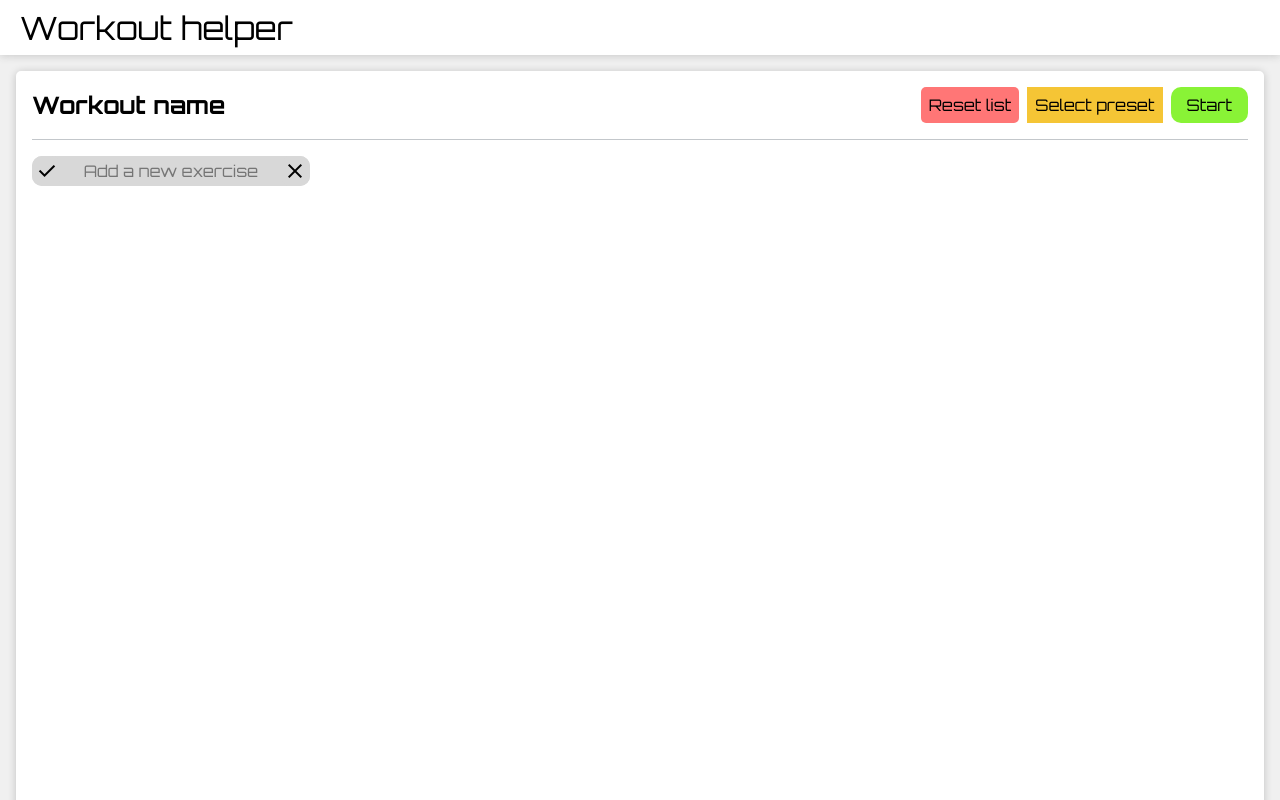
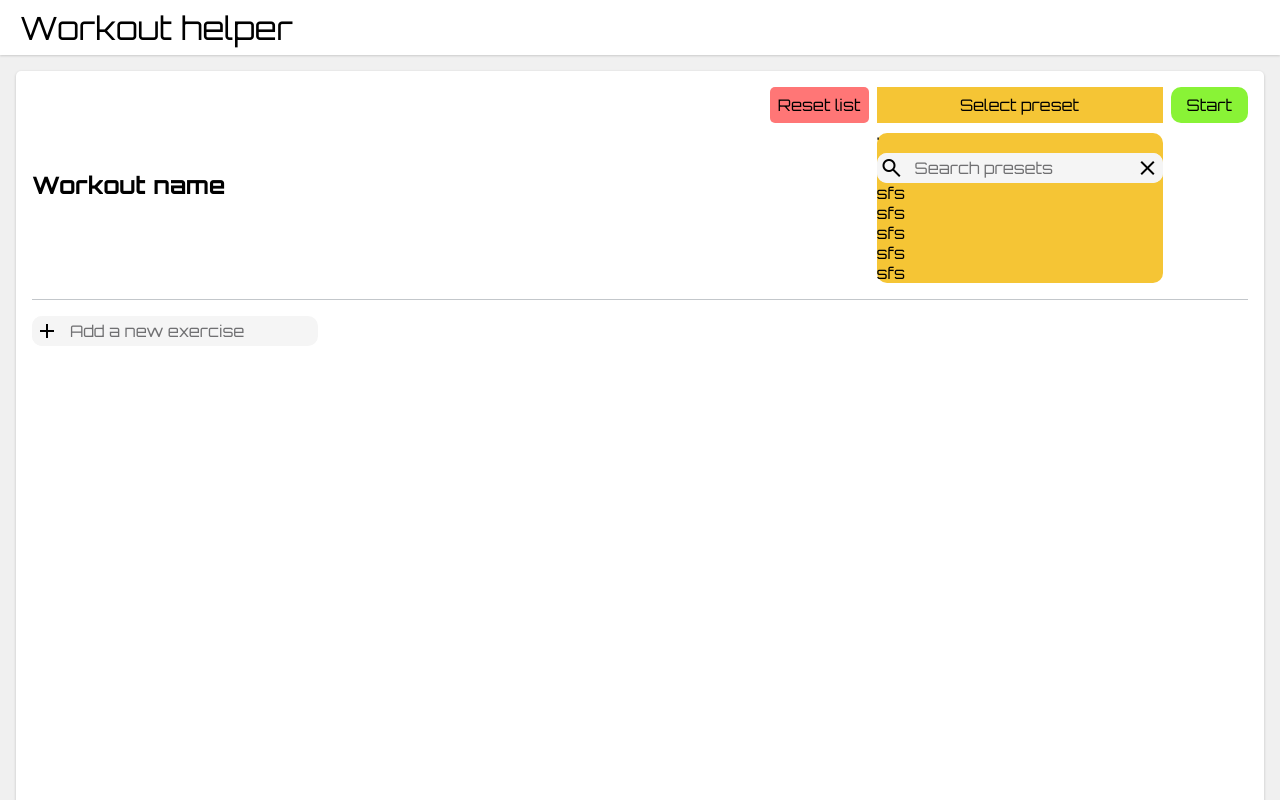
Before and after one commit to lukarantalainen/workout-helper, a website built with Vite: page index.html in a window 1280 px wide. Shown: the top 800 px of the page. Built offline with nearby package versions, Linux system fonts and the light colour scheme.

Commit message:
Added a search box

```diff
--- a/index.html
+++ b/index.html
@@ -56,8 +56,24 @@
                             <div class="search-root">'
 
                                 <div class="search-container" id="search-container">
-                                    <input id="search-field" class="search-field" type="text" autocomplete="off"
-                                        placeholder="Search">
+                                    <form class="input-container" id="search-input-container">
+                                        <div class="input-button-container">
+                                            <button id="search-submit-button" type="submit" class="text-input-button">
+                                                <span id="input-icon" class="material-symbols-outlined">search</span>
+                                            </button>
+                                        </div>
+
+                                        <input id="search-input" class="input-field" placeholder="Search presets"
+                                            autocomplete="off"
+                                            onfocus="inputFocus('search-input-container', 'search-reset-button')"
+                                            onblur="inputBlur('search-input-container', 'search-reset-button')">
+
+                                        <div class="input-button-container">
+                                            <button id="search-reset-button" type="reset" class="text-input-button">
+                                                <span id="input-icon" class="material-symbols-outlined">close</span>
+                                            </button>
+                                        </div>
+                                    </form>
                                 </div>
 
                                 <div class="item-container">
@@ -85,22 +101,27 @@
             </ul>
 
             <div class="input-root">
-                <form id="input-container">
+                <form class="input-container" id="exercise-input-container">
                     <div class="input-button-container">
                         <button id="text-submit-button" type="submit" class="text-input-button"
                             onclick="addExerciseToList(event)">
-                            <span id="input-icon" class="material-symbols-outlined">check</span>
+                            <span id="input-icon" class="material-symbols-outlined">add</span>
                         </button>
                     </div>
+
                     <input id="exercise-name-input" class="input-field" placeholder="Add a new exercise"
-                        autocomplete="off" onfocus="inputFocus()" onblur="inputBlur()">
+                        autocomplete="off" onfocus="inputFocus('exercise-input-container', 'text-reset-button')"
+                        onblur="inputBlur('exercise-input-container', 'text-reset-button')">
+
                     <div class="input-button-container">
-                        <button id="text-reset-button" class="text-input-button" onclick="clearInput()">
+                        <button id="text-reset-button" type="reset" class="text-input-button">
                             <span id="input-icon" class="material-symbols-outlined">close</span>
                         </button>
                     </div>
                 </form>
+
                 <div class="horizontal-shake" id="error-container">
+
                 </div>
             </div>
         </div>
--- a/main.js
+++ b/main.js
@@ -154,16 +154,16 @@ function startExercise() {
     listItems();
 }
 
-function inputFocus() {
-    let container = document.getElementById("input-container");
-    container.style.outline = "2px solid #146eff";
+function inputFocus(container, reset) {
+    let input = document.getElementById(container);
+    input.style.outline = "2px solid #146eff";
+    let resetButton = document.getElementById(reset)
+    resetButton.style.visibility = "visible";
 }
 
-function inputBlur() {
-    let container = document.getElementById("input-container");
-    container.style.outline = "none";
+function inputBlur(container, reset) {
+    let input = document.getElementById(container);
+    input.style.outline = "none";
+    let resetButton = document.getElementById(reset)
+    resetButton.style.visibility = "hidden";
 }
-
-function clearInput() {
-    document.getElementById("exercise-name-input").value = "";
-}
--- a/styles.css
+++ b/styles.css
@@ -29,8 +29,7 @@
        top: 0;
        position: sticky;
        padding: 0 20px;
-       /* border-bottom: solid 1px #c3c7cb; */
-       box-shadow: 0 1px 8px rgba(54, 54, 54, 0.2);
+       box-shadow: 0 1px 2px rgba(54, 54, 54, 0.2);
        background-color: #ffffff70;
        backdrop-filter: blur(10px);
    }
@@ -130,7 +129,10 @@
    }
 
    .select-container {
-       display: none;
+       display: block;
+       background-color: #f5c535;
+       border-radius: 10px;
+       margin-top: 10px;
    }
 
    .select-button-container {
@@ -155,7 +157,7 @@
        padding: 1em;
        background-color: #ffffff;
        border-radius: 5px;
-       box-shadow: 0 1px 8px rgba(0, 0, 0, 0.2);
+       box-shadow: 0 1px 3px rgba(0, 0, 0, 0.2);
    }
 
    .input-root {
@@ -164,7 +166,7 @@
        padding: 1em 0 0 0;
    }
 
-   #input-container {
+   .input-container {
        display: flex;
        align-items: center;
        justify-content: space-between;
@@ -172,11 +174,11 @@
        height: 30px;
        min-width: 0;
        max-width: 300px;
-       background-color: #d8d8d8;
+       background-color: #f5f5f5;
    }
 
    #input-container:hover {
-       filter: brightness(90%);
+       filter: brightness(95%);
    }
 
    .input-button-container {
@@ -187,12 +189,24 @@
        display: flex;
        align-items: center;
        justify-content: center;
-       background-color: #d8d8d8;
+       background-color: #f5f5f5;
        border: none;
        width: 30px;
        height: 100%;
        border-radius: 10px;
        padding: 0;
+   }
+
+   .text-input-button:hover {
+       filter: brightness(95%);
+   }
+
+   .text-input-button:active {
+       filter: brightness(110%);
+   }
+
+   #text-reset-button {
+       visibility: hidden;
    }
 
    .input-field {
@@ -203,16 +217,13 @@
        flex-grow: 1;
        flex-shrink: 1;
        min-width: 0;
-       text-align: center;
+       text-align: left;
+       padding-left: 0.5em;
        background-color: transparent;
    }
 
-   /* .input-field::placeholder {
-       text-align: center;
-   } */
-
-   .search-root {
-       display: block;
+   .input-field::placeholder {
+       color: #707072;
    }
 
    .list-container {
```
